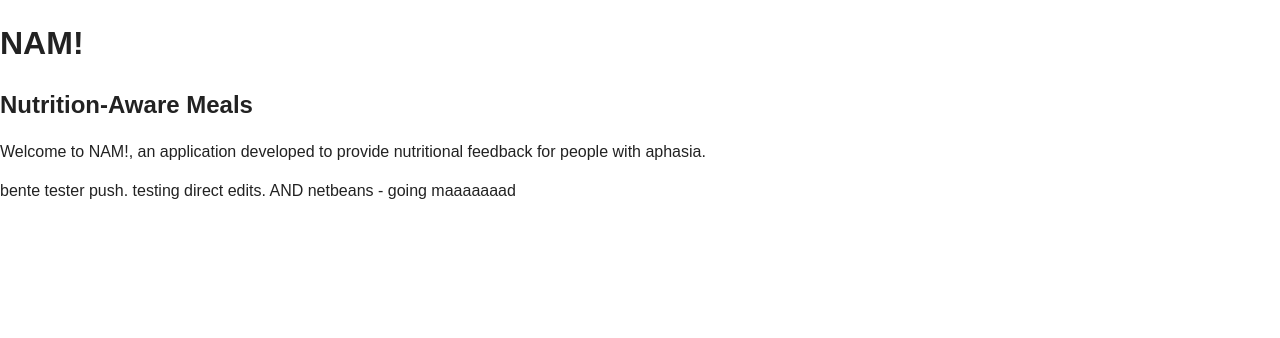
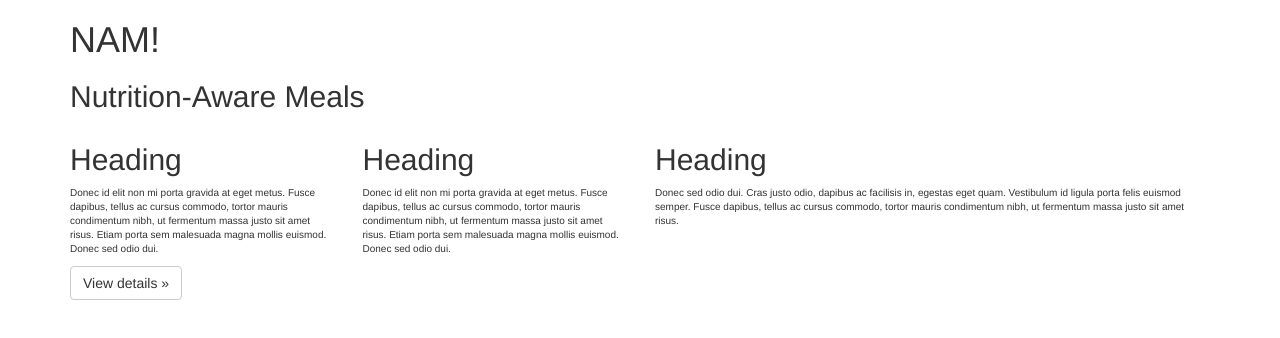
Before and after one commit to benteh/nam, a plain HTML site: page NAM.WebApp/public_html/index.html in a window 1280 px wide. Drawn offline with Linux system fonts and the light colour scheme.

Commit message:
adding elements index

```diff
--- a/NAM.WebApp/public_html/index.html
+++ b/NAM.WebApp/public_html/index.html
@@ -13,6 +13,7 @@
         <!-- Place favicon.ico and apple-touch-icon.png in the root directory -->
 
         <link rel="stylesheet" href="css/normalize.css">
+        <link rel="stylesheet" href="css/bootstrap.css">
         <link rel="stylesheet" href="css/main.css">
         <script src="js/vendor/modernizr-2.6.2.min.js"></script>
     </head>
@@ -22,12 +23,41 @@
         <![endif]-->
 
         <!-- NAM! HTML Structure BEGIN -->
-
+        <div class="container">
         <h1>NAM!</h1>
         <h2>Nutrition-Aware Meals</h2>
-        <p>Welcome to NAM!, an application developed to provide nutritional feedback for people with aphasia. </p>
-<p>bente tester push. testing direct edits. AND netbeans - going maaaaaaad</p>
+        </div>
 
+
+
+<div class="container">
+      <!-- Example row of columns -->
+      <div class="row">
+        <div class="col-md-3">
+          <h2>Heading</h2>
+          <p>Donec id elit non mi porta gravida at eget metus. Fusce dapibus, tellus ac cursus commodo, tortor mauris condimentum nibh, ut fermentum massa justo sit amet risus. Etiam porta sem malesuada magna mollis euismod. Donec sed odio dui. </p>
+          <p><a class="btn btn-default" href="#" role="button">View details &raquo;</a></p>
+        </div>
+        <div class="col-md-3">
+          <h2>Heading</h2>
+          <p>Donec id elit non mi porta gravida at eget metus. Fusce dapibus, tellus ac cursus commodo, tortor mauris condimentum nibh, ut fermentum massa justo sit amet risus. Etiam porta sem malesuada magna mollis euismod. Donec sed odio dui. </p>
+       </div>
+        <div class="col-md-6">
+          <h2>Heading</h2>
+          <p>Donec sed odio dui. Cras justo odio, dapibus ac facilisis in, egestas eget quam. Vestibulum id ligula porta felis euismod semper. Fusce dapibus, tellus ac cursus commodo, tortor mauris condimentum nibh, ut fermentum massa justo sit amet risus.</p>
+        </div>
+
+
+
+
+
+
+      </div>
+
+
+
+
+        </div>
         <!-- NAM! HTML Structure END  -->
 
         <!-- main.js script loads all other scripts required with AMD (Asynchronous Module Definition) through require.js  -->
```
